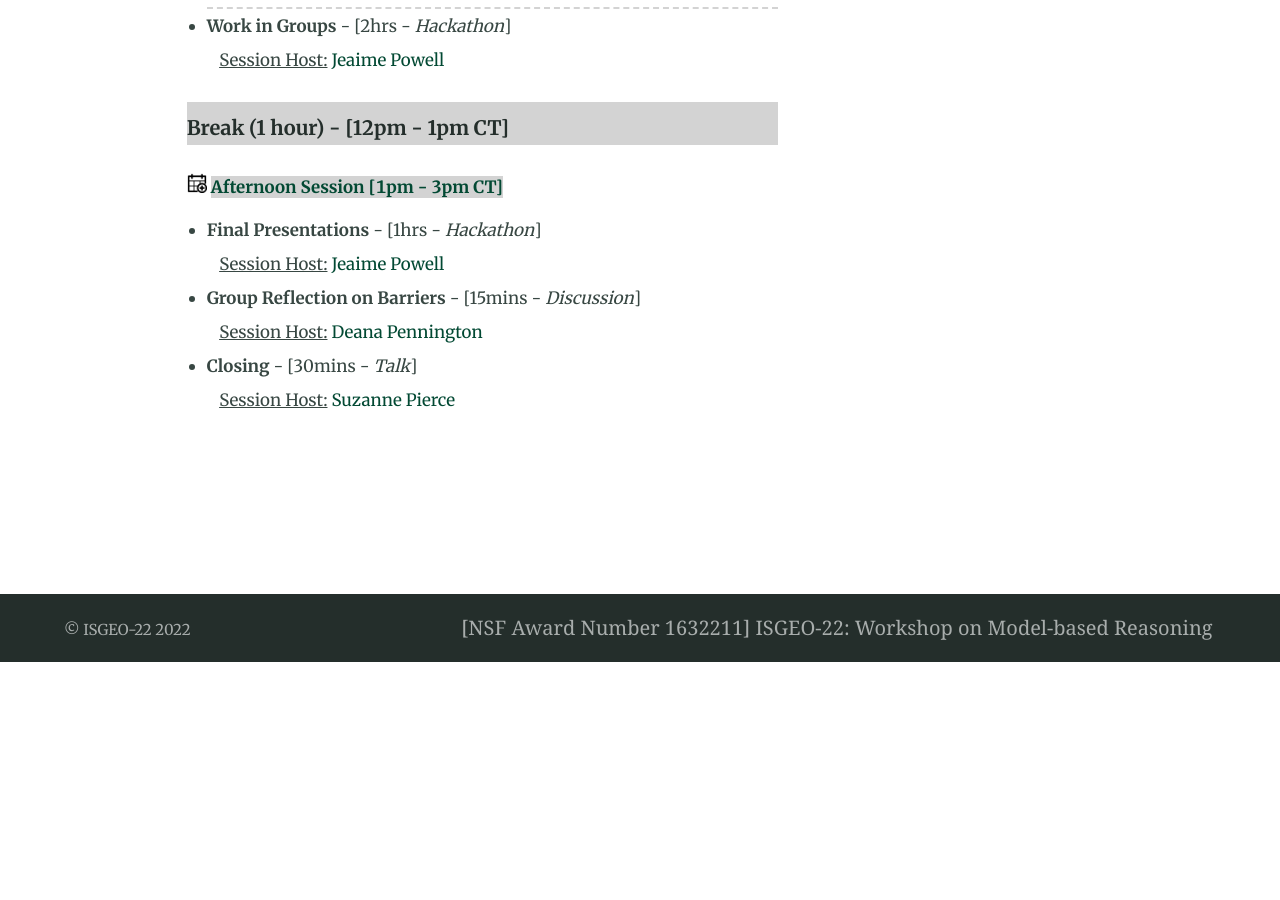
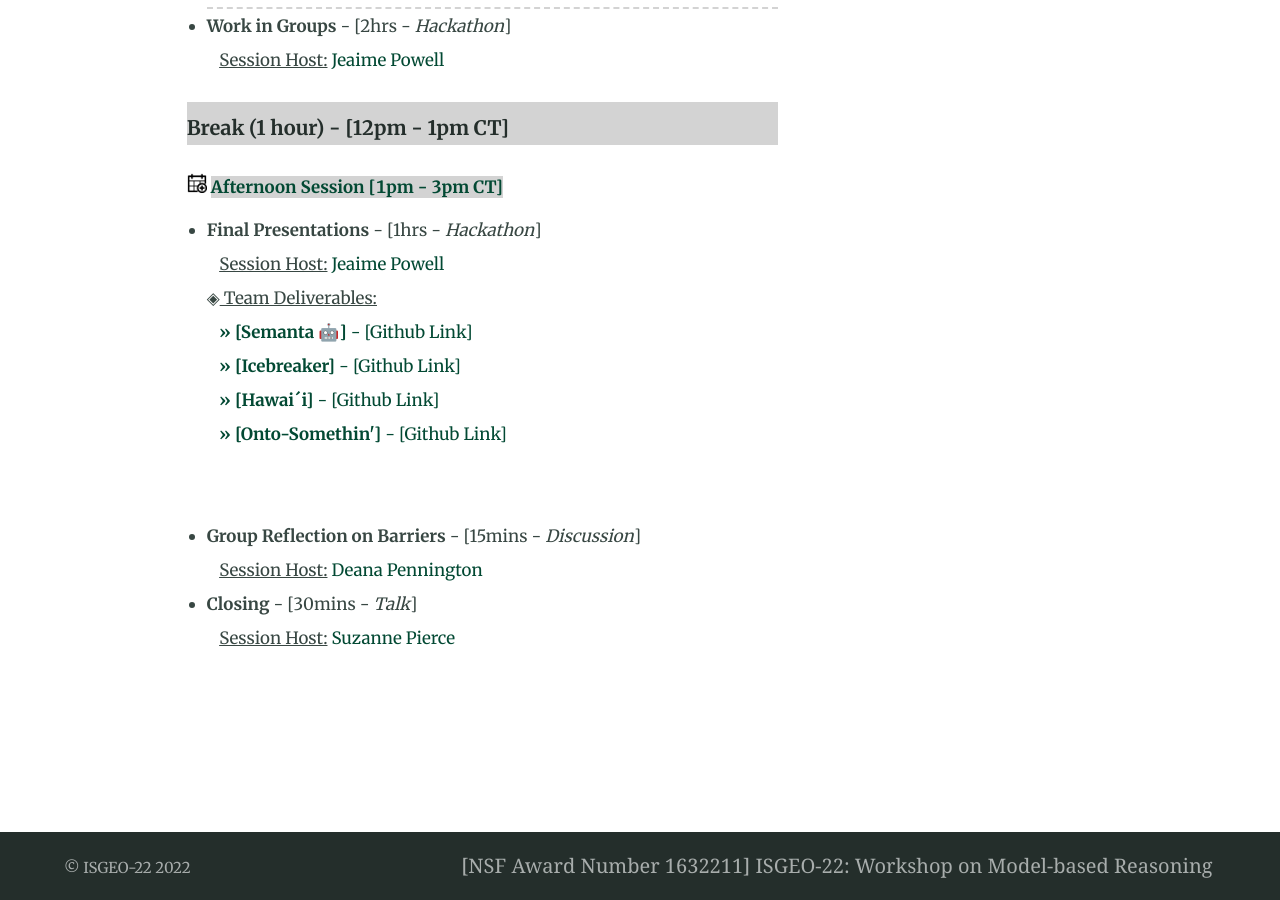
Before and after one commit to IS-GEO/ISGEO-22, a Jekyll site: the page built from schedule.md, in a window 1280 px wide and 900 px high, scrolled down 5053 px. Built offline with Jekyll 4.4.1, drawn with Linux system fonts in a browser that asks for light colours; comment, search, counter and statistics services are not loaded; before the commit the page ends 5715 px from its top, so only the background shows below that.

Commit message:
added final presentations

```diff
--- a/_includes/schedule.html
+++ b/_includes/schedule.html
@@ -146,6 +146,18 @@
                {% endfor %} <br><br>
                   {% endif %}
 
+                  {% if event.sessionname == "Final Presentations" %}
+                  &#9672;<u> Team Deliverables:</u><br>
+                       {% for team in site.data.sessions.projectteams %}
+                         <strong><a href="{{ site.url }}{{ site.baseurl }}{{ team.teamname }}">&ensp; &#187; [{{ team.teamname }}] </a></strong>
+                         <a href="{{ team.teamgithub }}"> - [Github Link] </a><br>
+
+
+
+                       {% endfor %} <br><br>
+                          {% endif %}
+
+
          {% endif %}
          {% endfor %}
        </ul>
```
